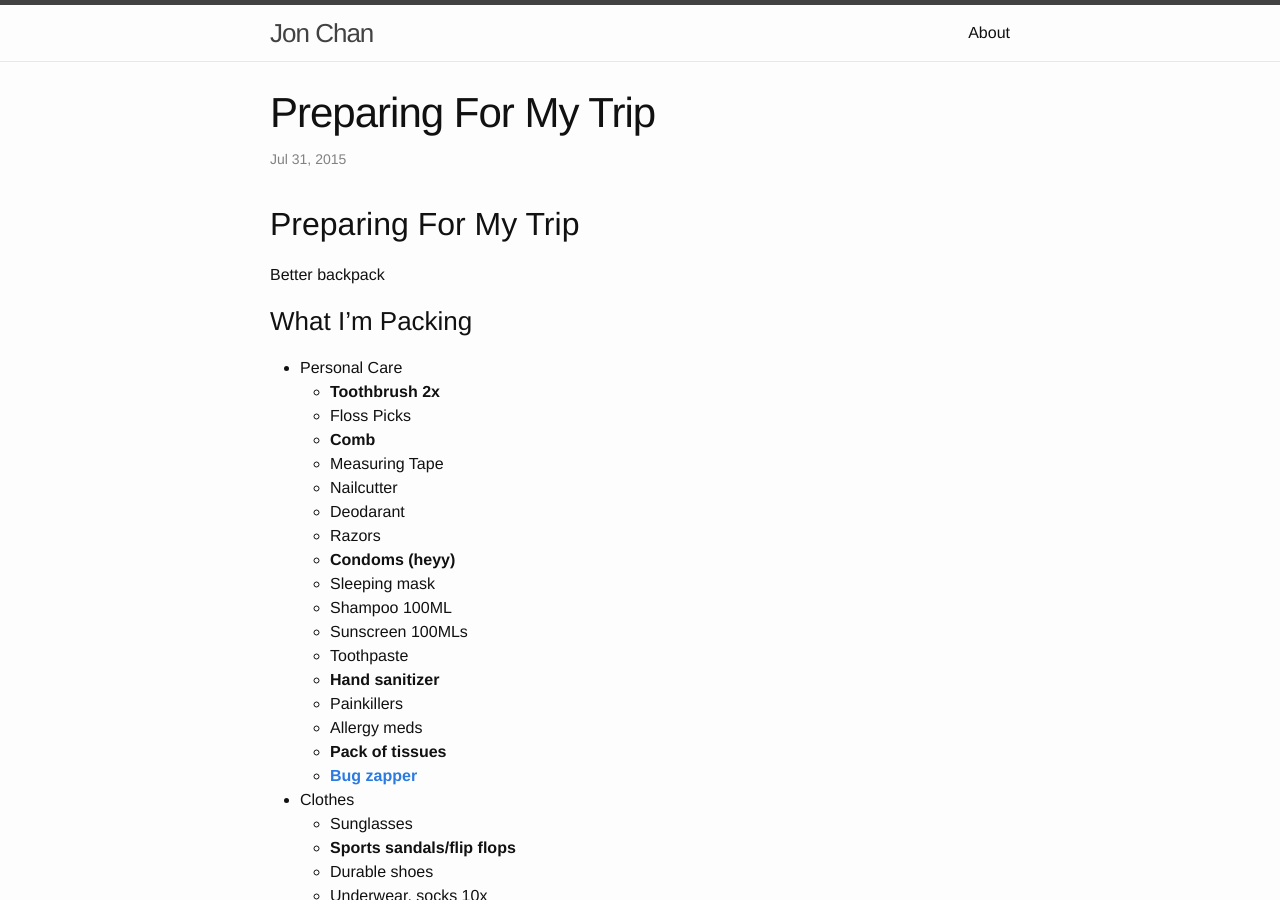
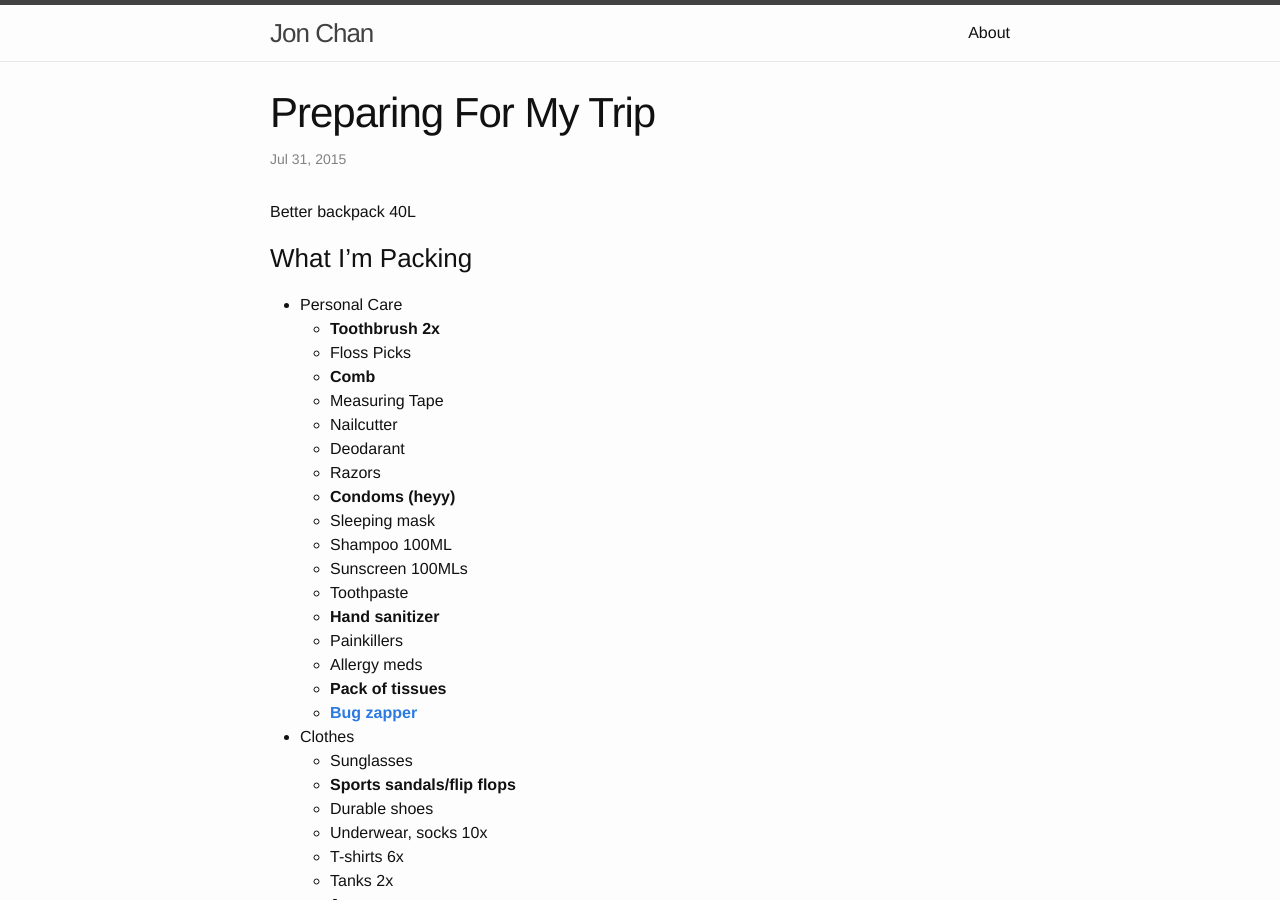
Before and after one commit to JonHMChan/blog, a Jekyll site: the page built from _posts/2015-07-31-preparing-for-my-trip.md, in a window 1280 px wide and 900 px high. Built offline with Jekyll 4.4.1, drawn with Linux system fonts in a browser that asks for light colours.

Commit message:
Update post format

```diff
--- a/_posts/2015-07-31-preparing-for-my-trip.md
+++ b/_posts/2015-07-31-preparing-for-my-trip.md
@@ -5,10 +5,10 @@ categories: travel
 published: true
 ---
 
-## Preparing For My Trip
+Better backpack 40L
 
-Better backpack
 ### What I'm Packing
+
 - Personal Care
 	- **Toothbrush 2x**
     - Floss Picks
```
